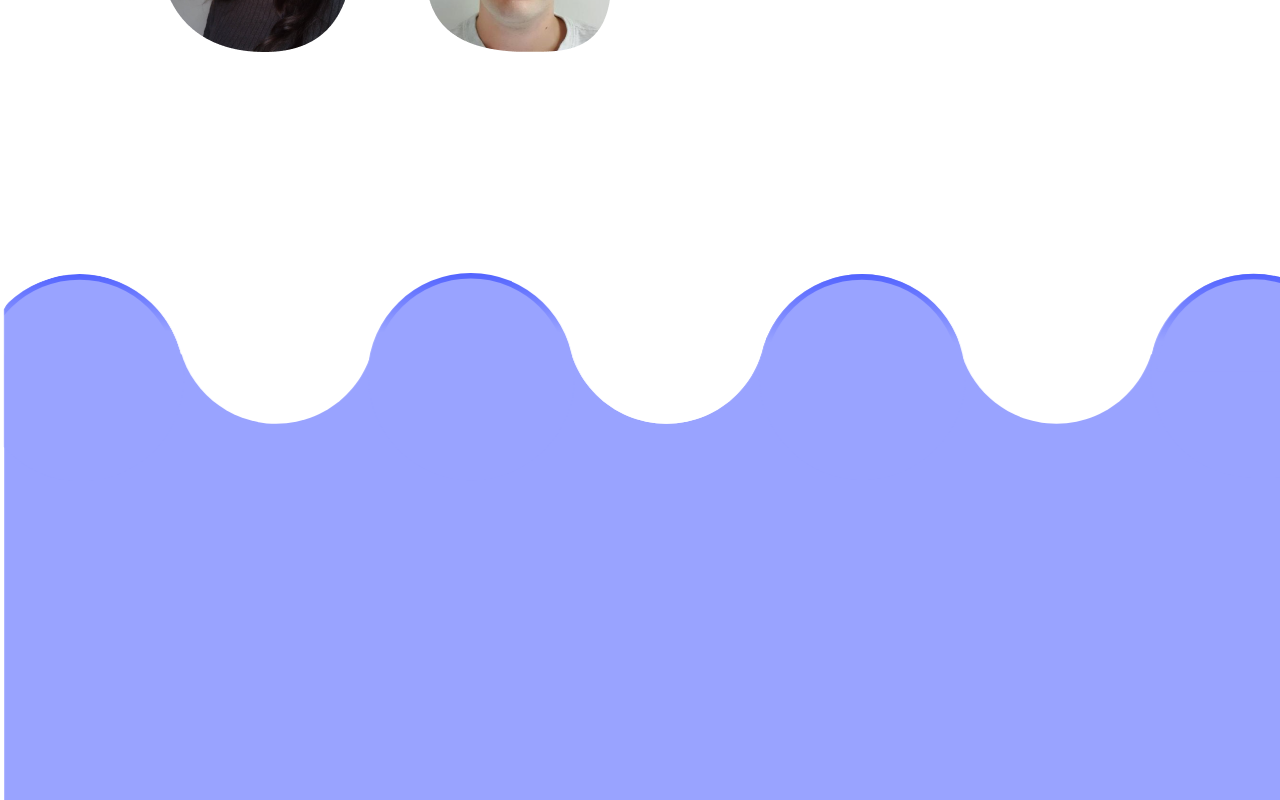
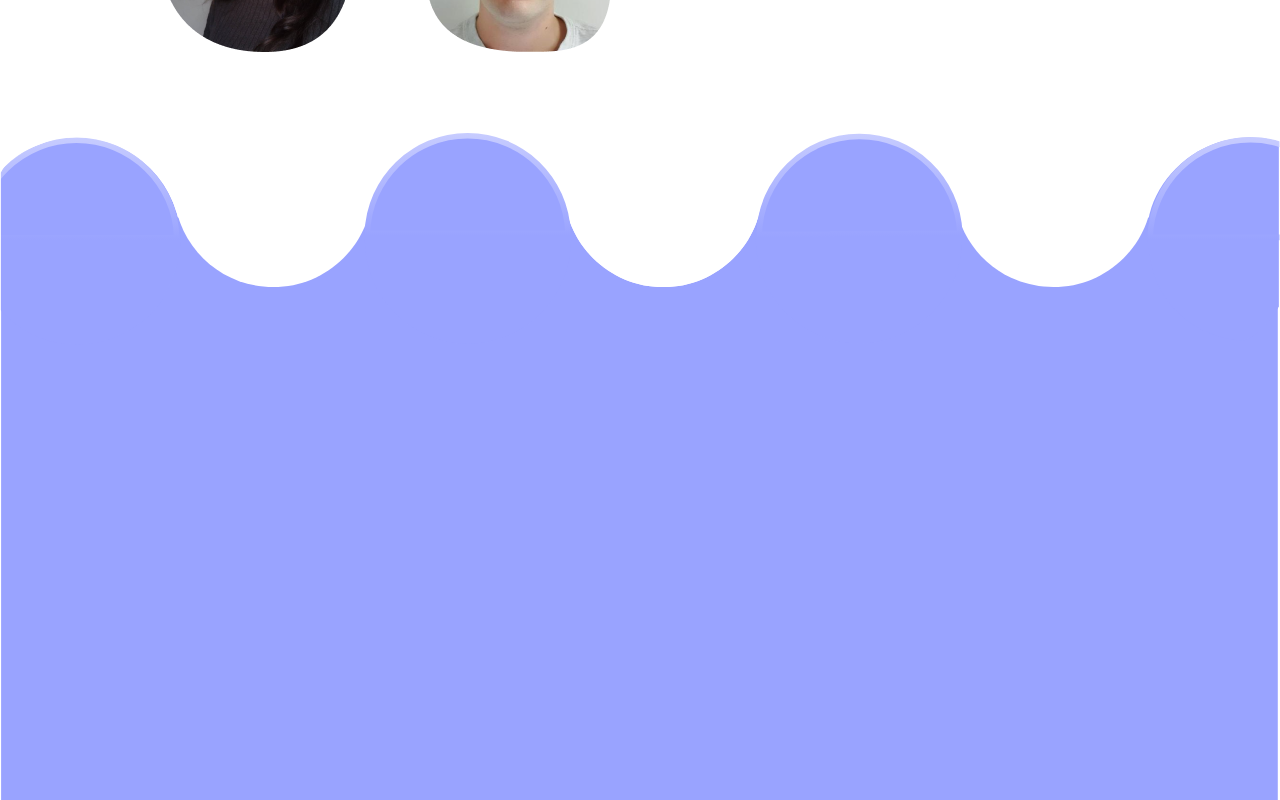
Before and after one commit to sienna-development/sienna-website, a Next.js app: page /contact in a window 1280 px wide. Shown: the part 360-1160 px from the top of the page. Before the commit the page ends 800 px from the top, so only its background shows below. Built offline with nearby package versions, Linux system fonts and the light colour scheme; a web font is replaced by a local one.

Commit message:
Add the rising animation to the wave on contacts page

```diff
--- a/pages/contact.js
+++ b/pages/contact.js
@@ -24,9 +24,7 @@ export default function Contact() {
             </div>
 
 
-
         <img src="/images/waves.svg" className={styles.waves}/>
-
 
 
 
--- a/styles/contact.module.css
+++ b/styles/contact.module.css
@@ -1,31 +1,43 @@
 
 .waves {
-    bottom: -70rem;;
-    position: fixed;
+    bottom: -70rem;
     width: 100%;
+    animation: Tidal 30s linear infinite;
+    position: absolute;
+   z-index: -4;
+  }
+
+  @keyframes Tidal {
+    0%, 100% {
+      bottom: -50rem;
+    }
+    50% {
+      bottom: -80rem;
+    }
+  }
+
+/*
     animation: shake 5s cubic-bezier(.36,.07,.19,.97) both;
     animation-iteration-count: infinite;
     transform: translate3d(0, 0, 0);
-
-
   }
   @keyframes shake {
     10%, 90% {
-      transform: translate3d(-5x, 0, 0);
+      transform: translate3d(-10x, 0, 0);
     }
 
     20%, 80% {
-      transform: translate3d(4px, 0, 0);
+      transform: translate3d(-8px, 0, 0);
     }
 
     30%, 50%, 70% {
-      transform: translate3d(-4px, 0, 0);
+      transform: translate3d(0, 0, -10px );
     }
 
     40%, 60% {
-      transform: translate3d(4px, 0, 0);
+      transform: translate3d(-8px, 0, 0);
     }
-  }
+  } */
 
 
 
@@ -36,9 +48,8 @@
     left: 10rem;
     z-index: -1;
     position: fixed;
+}
 
-
-}
 .info {
     display: flex;
     flex-direction: row;
```
Also changed, not shown: public/images/waves.svg.
